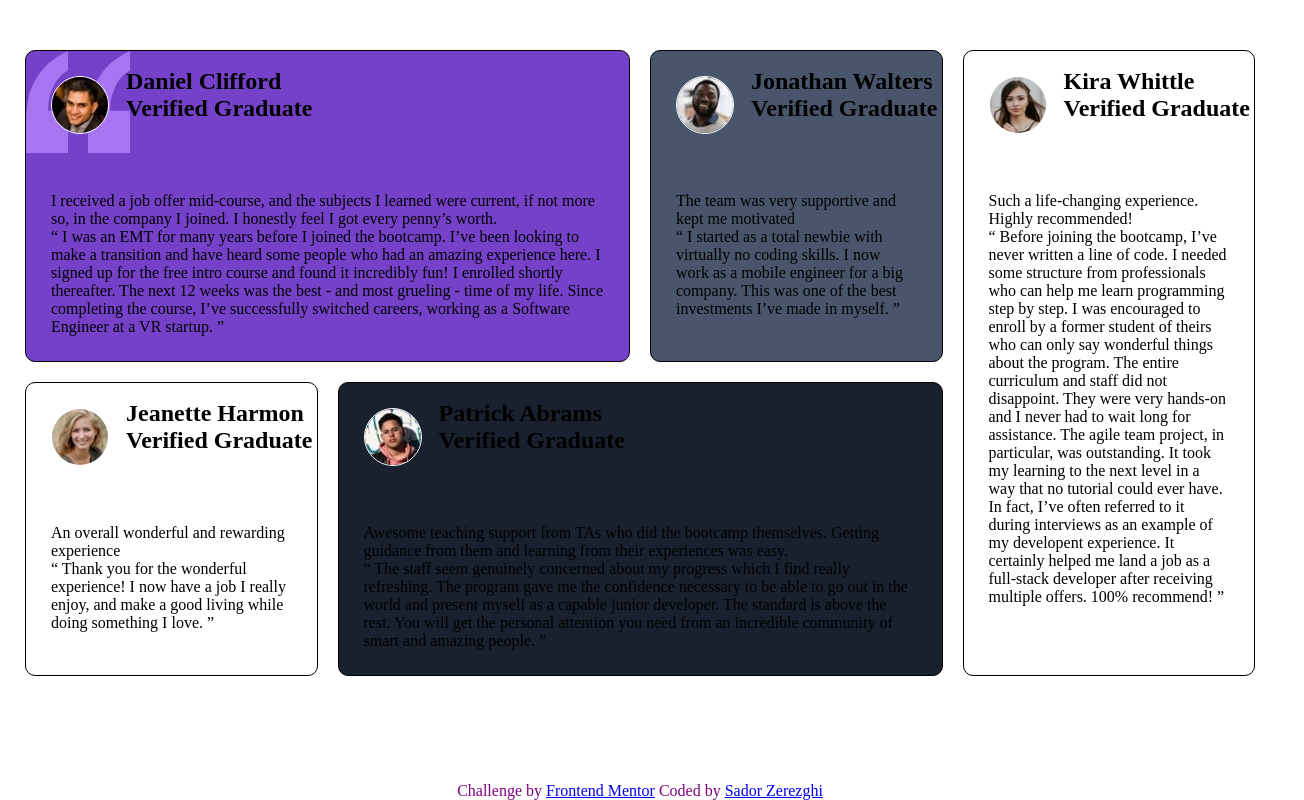
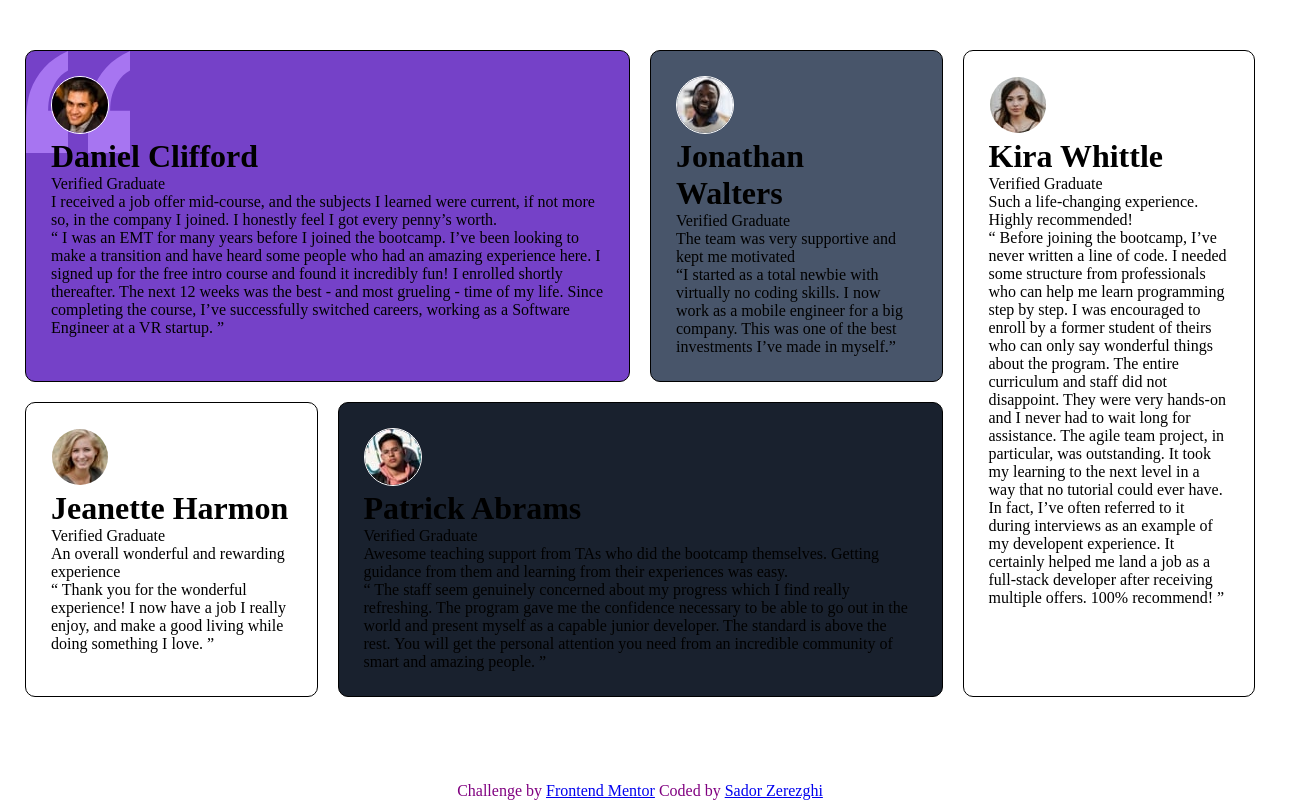
Before and after one commit to SadorDev/Testimonials-Grid-Section, a plain HTML site: page index.html in a window 1280 px wide. Shown: the whole page, 1304 px wide, since content can reach past the window. Drawn offline with Linux system fonts and the light colour scheme.

Commit message:
Changed markup

```diff
--- a/index.html
+++ b/index.html
@@ -9,53 +9,61 @@
   <link rel="icon" type="image/png" sizes="32x32" href="./images/favicon-32x32.png">
   <link rel="stylesheet" href="styles/style.css">
 
-  <title>Frontend Mentor | [Sador Zerezghi]</title>
+  <!-- Google Fonts -->
+  <link rel="preconnect" href="https://fonts.googleapis.com">
+  <link rel="preconnect" href="https://fonts.gstatic.com" crossorigin>
+  <link
+    href="https://fonts.googleapis.com/css2?family=Barlow+Semi+Condensed:wght@500&family=Hanken+Grotesk:wght@500&display=swap"
+    rel="stylesheet">
 
+  <title>Frontend Mentor | [Sador Zerezghi] </title>
 </head>
 
 <body>
 
-
   <main class="grid-container">
-
-
-    <article class="grid-item-1">
+    <figure class="grid-item-1">
       <img src="images\image-daniel.jpg" alt="Daniel" />
-      <header>
-        <h1>Daniel Clifford</h1>
-        <h2>Verified Graduate</h2>
-      </header>
-      <p>I received a job offer mid-course, and the subjects I learned were current, if not more so,
+      <figcaption>
+        <h1 class="daniel">Daniel Clifford</h1>
+        <p>Verified Graduate</p>
+      </figcaption>
+      <blockquote>
+        <p class="bold daniel">I received a job offer mid-course, and the subjects I learned were current, if not more
+          so,
           in the company I joined. I honestly feel I got every penny’s worth.
         </p>
-      <p>“ I was an EMT for many years before I joined the bootcamp. I’ve been looking to make a
+        <p class="quote">“ I was an EMT for many years before I joined the bootcamp. I’ve been looking to make a
           transition and have heard some people who had an amazing experience here. I signed up
           for the free intro course and found it incredibly fun! I enrolled shortly thereafter.
           The next 12 weeks was the best - and most grueling - time of my life. Since completing
           the course, I’ve successfully switched careers, working as a Software Engineer at a VR startup. ”
         </p>
-    </article>
+      </blockquote>
+    </figure>
 
-    <article class="grid-item-2">
+    <figure class="grid-item-2">
       <img src="images\image-jonathan.jpg" alt="Jonathan" />
-      <header>
-        <h1>Jonathan Walters</h1>
-        <h2>Verified Graduate</h2>
-      </header>
-      <p>The team was very supportive and kept me motivated</p>
-      <p>“ I started as a total newbie with virtually no coding skills. I now work as a mobile engineer
-        for a big company. This was one of the best investments I’ve made in myself. ”
-      </p>
-    </article>
+      <figcaption>
+        <h1 class="jonathan">Jonathan Walters</h1>
+        <p>Verified Graduate</p>
+      </figcaption>
+      <blockquote>
+        <p class="bold jonathan">The team was very supportive and kept me motivated</p>
+        <p class="quote" >“I started as a total newbie with virtually no coding skills. I now work as a mobile engineer
+          for a big company. This was one of the best investments I’ve made in myself.”</p>
+      </blockquote>
+    </figure>
 
-    <article class="grid-item-3">
+    <figure class="grid-item-3">
       <img src="images\image-kira.jpg" alt="Kira" />
-      <header>
+      <figcaption>
         <h1>Kira Whittle</h1>
-        <h2>Verified Graduate</h2>
-      </header>
-      <p>Such a life-changing experience. Highly recommended!</p>
-      <p>“ Before joining the bootcamp, I’ve never written a line of code. I needed some structure from
+        <p>Verified Graduate</p>
+      </figcaption>
+      <blockquote>
+        <p class="bold">Such a life-changing experience. Highly recommended!</p>
+        <p class="quote" >“ Before joining the bootcamp, I’ve never written a line of code. I needed some structure from
           professionals who can help me learn programming step by step. I was encouraged to enroll by a former
           student of theirs who can only say wonderful things about the program. The entire curriculum and staff
           did not disappoint. They were very hands-on and I never had to wait long for assistance. The agile team
@@ -63,37 +71,43 @@
           could ever have. In fact, I’ve often referred to it during interviews as an example of my developent
           experience. It certainly helped me land a job as a full-stack developer after receiving multiple offers.
           100% recommend! ”</p>
-    </article>
+      </blockquote>
+    </figure>
 
-    <article class="grid-item-4">
+    <figure class="grid-item-4">
       <img src="images\image-patrick.jpg" alt="Patrick" />
-      <header>
-        <h1>Patrick Abrams</h1>
-        <h2>Verified Graduate</h2>
-      </header>
-      <p>Awesome teaching support from TAs who did the bootcamp themselves. Getting guidance from them and
+      <figcaption>
+        <h1 class="patrick">Patrick Abrams</h1>
+        <p>Verified Graduate</p>
+      </figcaption>
+      <blockquote>
+        <p class="bold patrick">Awesome teaching support from TAs who did the bootcamp themselves. Getting guidance from them
+          and
           learning from their experiences was easy.
         </p>
-      <p>“ The staff seem genuinely concerned about my progress which I find really refreshing. The program
+        <p class="quote">“ The staff seem genuinely concerned about my progress which I find really refreshing. The program
           gave me the confidence necessary to be able to go out in the world and present myself as a capable
           junior developer. The standard is above the rest. You will get the personal attention you need from
           an incredible community of smart and amazing people. ”
         </p>
-    </article>
+      </blockquote>
+    </figure>
 
 
-    <article class="grid-item-5">
+    <figure class="grid-item-5">
       <img src="images\image-jeanette.jpg" alt="Jeanette" />
-      <header>
+      <figcaption>
         <h1>Jeanette Harmon</h1>
-        <h2>Verified Graduate</h2>
-      </header>
-      <p> An overall wonderful and rewarding experience </p>
-      <p>“ Thank you for the wonderful experience! I now have a job I really enjoy, and make a good living
+        <p>Verified Graduate</p>
+      </figcaption>
+      <blockquote>
+        <p class="bold">An overall wonderful and rewarding experience </p>
+        <p class="quote">“ Thank you for the wonderful experience! I now have a job I really enjoy, and make a good living
           while doing something I love. ”
         </p>
-      </header>
-    </article>
+      </blockquote>
+      </figcaption>
+    </figure>
   </main>
 
 
```
Lines whose indentation alone changed are shown as unchanged.
